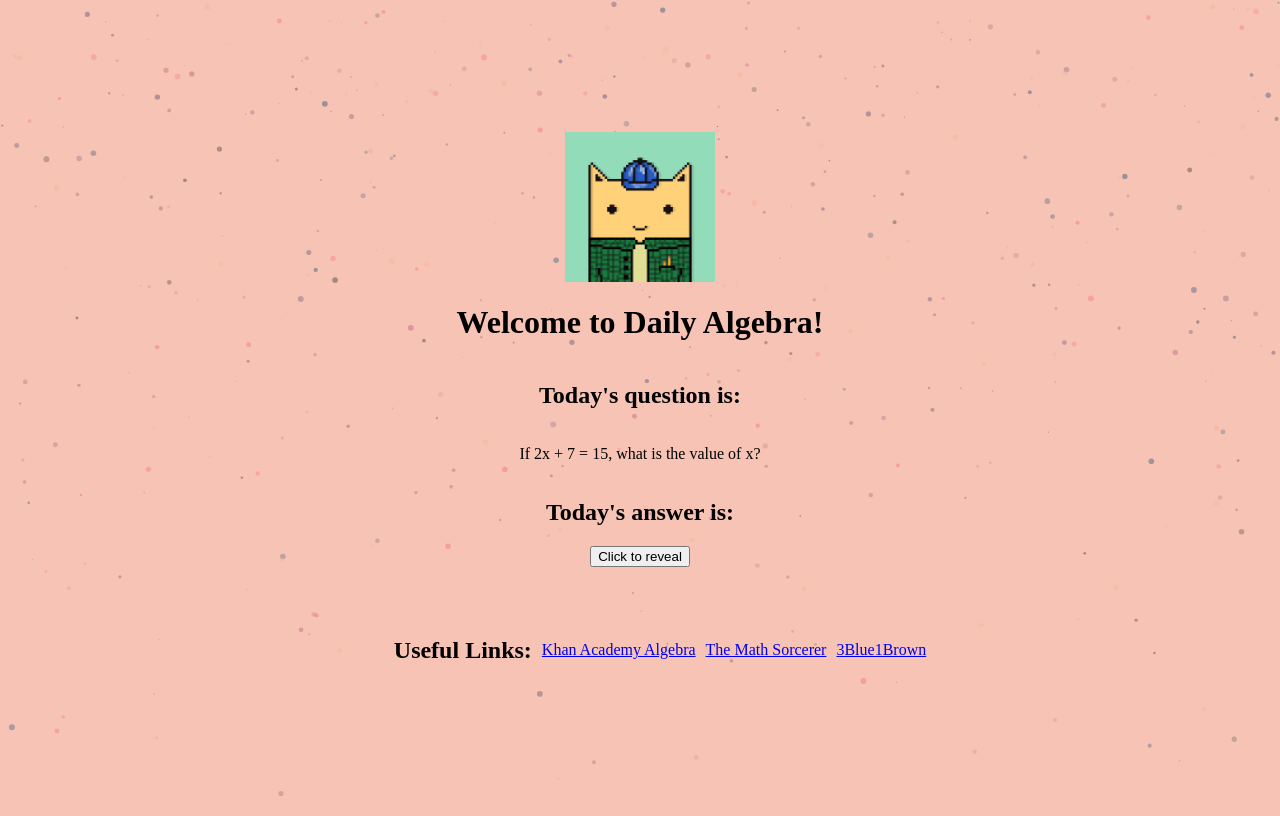
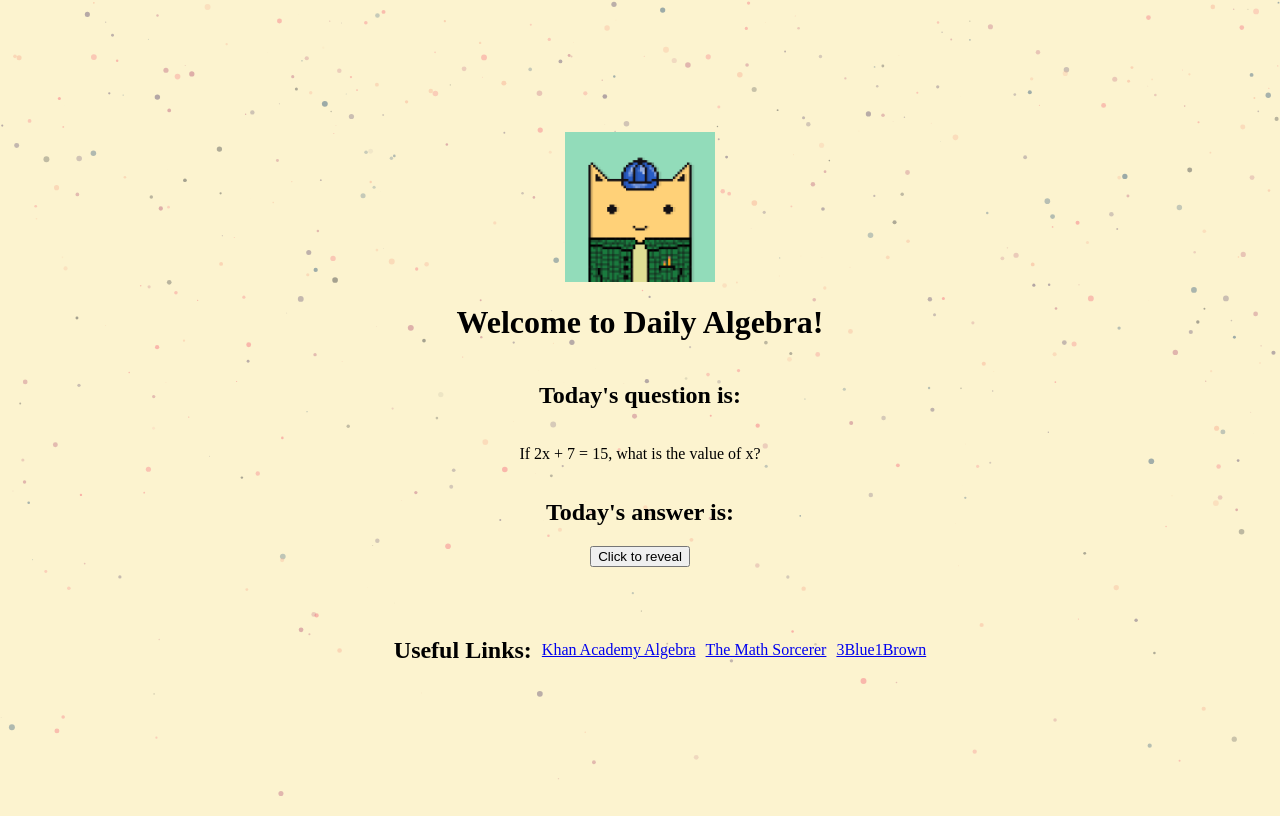
Before and after one commit to loafing-cat/daily_algebra, a Flask app: page / in a window 1280 px wide. Run offline with Flask 2, Linux system fonts and the light colour scheme; data comes from the database, SQL or seed files in the repository.

Commit message:
decided on a background color and removed the scrolling ability

```diff
--- a/static/css/style.css
+++ b/static/css/style.css
@@ -2,7 +2,10 @@ body {
     /* background-color: #F2ECDC; */
     /* background-color: #fed0c3; */
     /* background-color: #ffdfdf; */
-    background-color: #f7c3b5;
+    /* background-color: #f7c3b5; */
+    /* background-color: #FFFDD0; */
+    /* background-color: #FAD7A0; */
+    background-color: #FCF3CF;
     /* background-color: #000000; */
     /* why doesn't this update? */
 }
--- a/templates/index.html
+++ b/templates/index.html
@@ -1,7 +1,7 @@
 <!DOCTYPE html>
 <html>
   <head>
-    <link rel="stylesheet" href="{{ url_for('static', filename='css/style.css') }}?v=2">
+    <link rel="stylesheet" href="{{ url_for('static', filename='css/style.css') }}?v=6">
     <title>Daily Algebra</title>
     <style>
       body {
@@ -10,6 +10,7 @@
         justify-content: center;
         align-items: center;
         height: 100vh;
+        overflow: hidden;
       }
 
       .useful-links {
```
